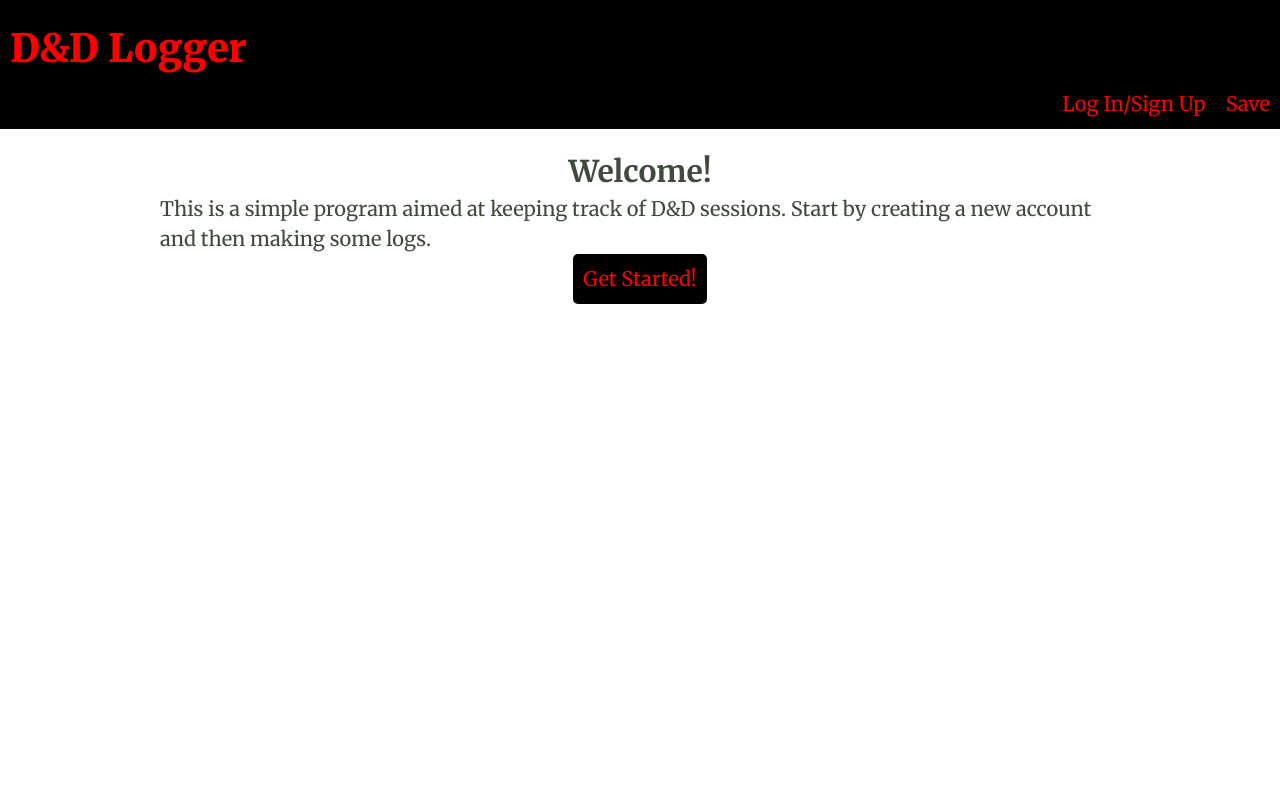
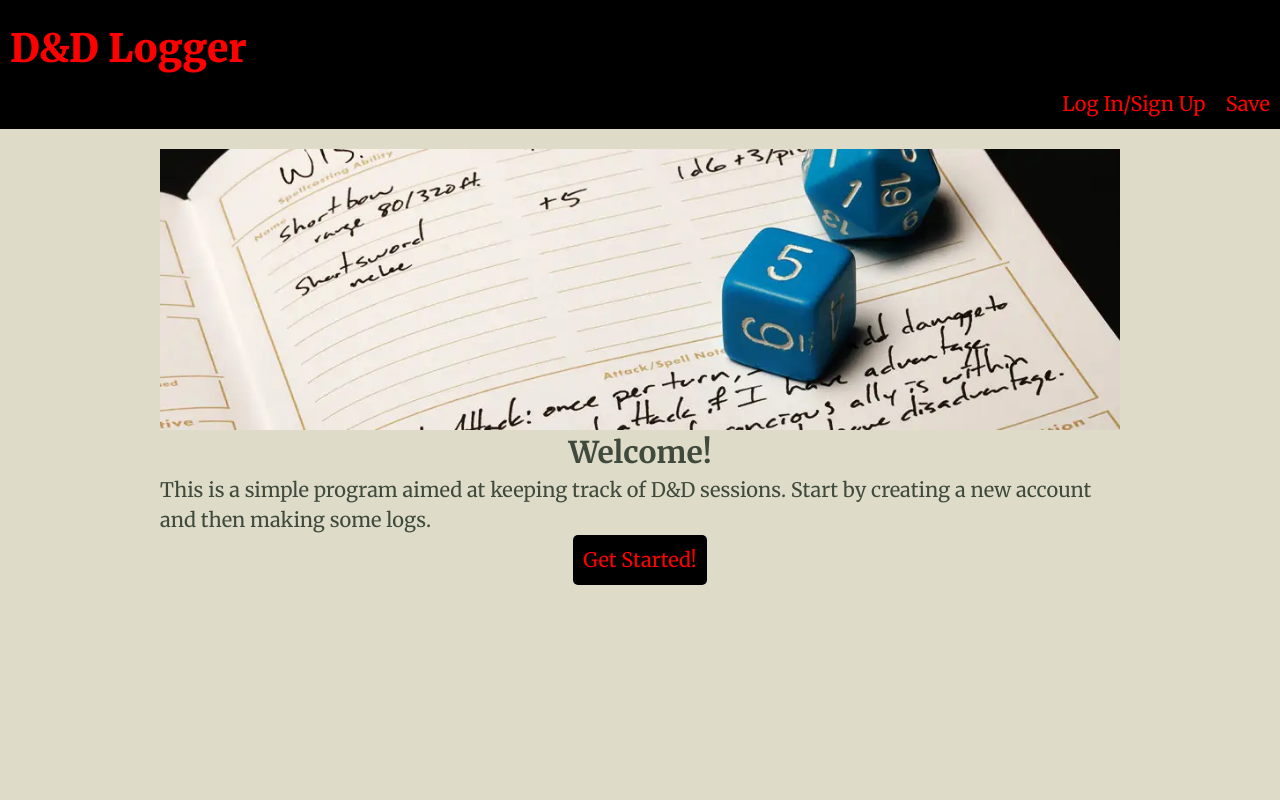
Before and after one commit to RobLR/dndlogger, a React (Create React App) app: page / in a window 1280 px wide. Shown: the top 800 px of the page. Built offline with nearby package versions, Linux system fonts and the light colour scheme.

Commit message:
- Added image to homepage - Fixed bug with logging out and saving storing undefined in local - added background colour

```diff
--- a/src/components/header.js
+++ b/src/components/header.js
@@ -5,8 +5,8 @@ export default function Header(props) {
 	const navigate = useNavigate();
 	const handleLogOut = () => {
 		props.setUserAuthed(false);
-		props.setCurrentUserData();
-		props.setCurrentUserId();
+		props.setCurrentUserData({});
+		props.setCurrentUserId(0);
 		navigate('/');
 	};
 
--- a/src/pages/home.js
+++ b/src/pages/home.js
@@ -3,11 +3,7 @@ import { Link } from 'react-router-dom';
 export default function Homepage() {
 	return (
 		<main>
-			{/* <img
-				className="backgroundImg"
-				src={require('./resized-DNDNotes2.webp')}
-				alt="d&d notes"
-			/> */}
+			<img src={require('./resized-DNDNotes2.webp')} alt="d&d notes" />
 			<h2>Welcome!</h2>
 			<p>
 				This is a simple program aimed at keeping track of D&D sessions. Start
--- a/src/styles.css
+++ b/src/styles.css
@@ -117,7 +117,7 @@ select {
 /* Global CSS */
 body {
 	/* padding: 1em; */
-	background-color: var(--colour-background);
+	background-color: rgb(222, 220, 200);
 	font-size: var(--step-0);
 	color: #3f4a3c;
 	font-family: var(--font-main);
@@ -316,9 +316,3 @@ form {
 	height: 2px;
 	width: 100%;
 }
-
-/* .backgroundImg {
-	position: absolute;
-	z-index: -1;
-	box-shadow: 0px 8px black inset;
-} */
```
